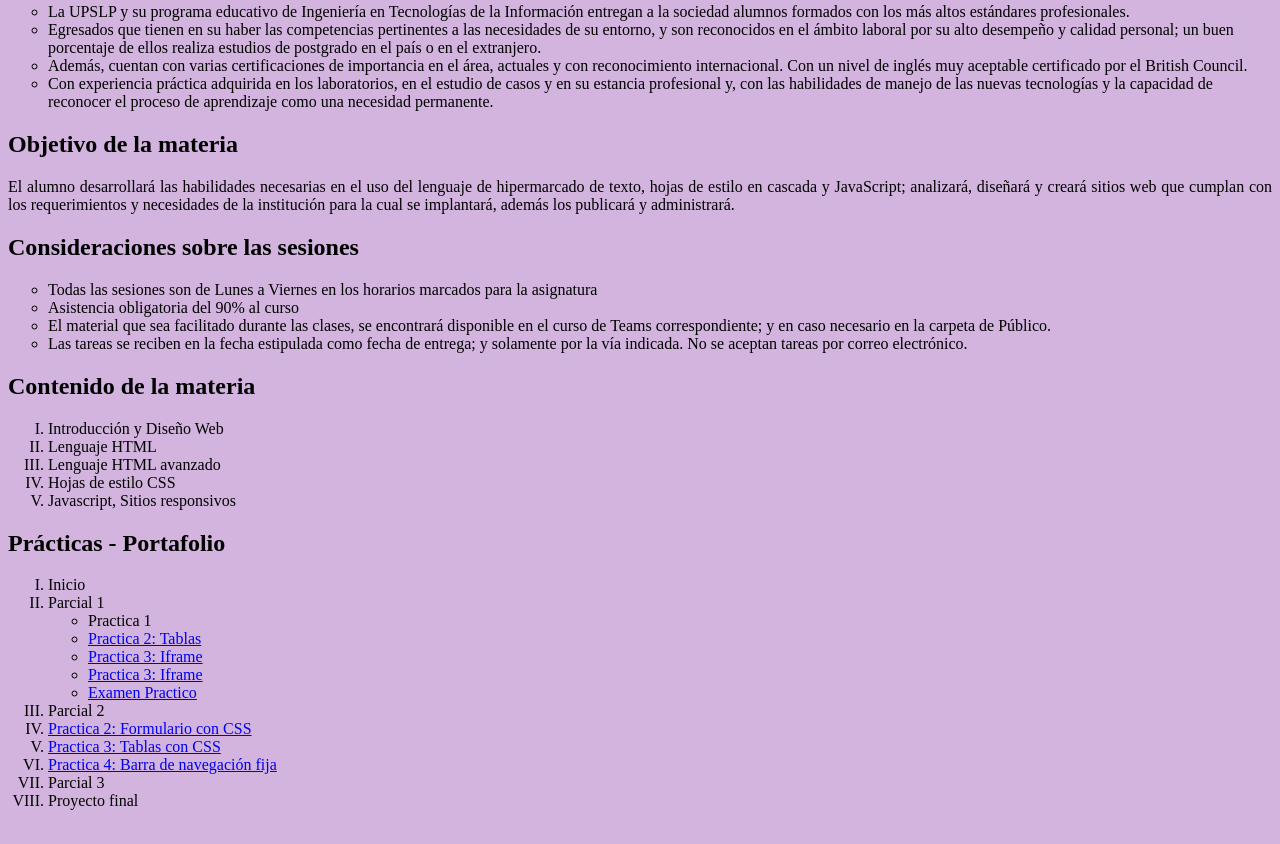
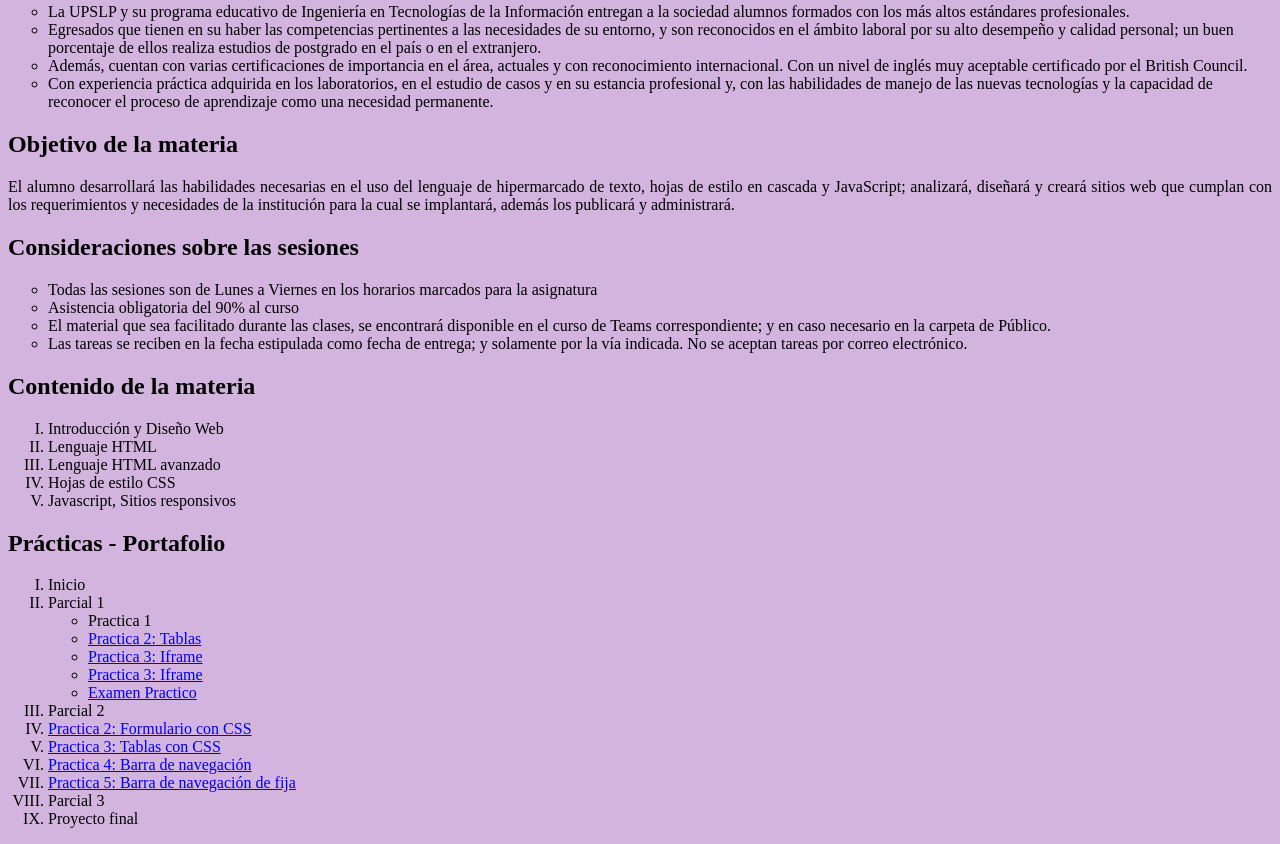
Before and after one commit to anyidlr/Portafolio_Web1, a plain HTML site: page index.html in a window 1280 px wide. Shown: the part 740-1584 px from the top of the page. Drawn offline with Linux system fonts and the light colour scheme.

Commit message:
Update index.html

```diff
--- a/index.html
+++ b/index.html
@@ -126,7 +126,9 @@ cual se implantará, además los publicará y administrará.
                     <li>Parcial 2</li>
                          <li> <a href="https://anyidlr.github.io/Portafolio_Web1/Formulario.html">Practica 2: Formulario con CSS</a></li>
                         <li> <a href="https://anyidlr.github.io/Portafolio_Web1/TABLASS.html">Practica 3: Tablas con CSS</a></li>
-                        <li> <a href="https://anyidlr.github.io/Portafolio_Web1/Barra Nav.html">Practica 4: Barra de navegación fija</a></li>
+                        <li> <a href="https://anyidlr.github.io/Portafolio_Web1/barra_nav.html">Practica 4: Barra de navegación</a></li>
+                        <li> <a href="https://anyidlr.github.io/Portafolio_Web1/barra_nav_fija.html">Practica 5: Barra de navegación de fija</a></li>
+
                     <li>Parcial 3</li>
                     <li>Proyecto final</li>
                 </ol>
```
